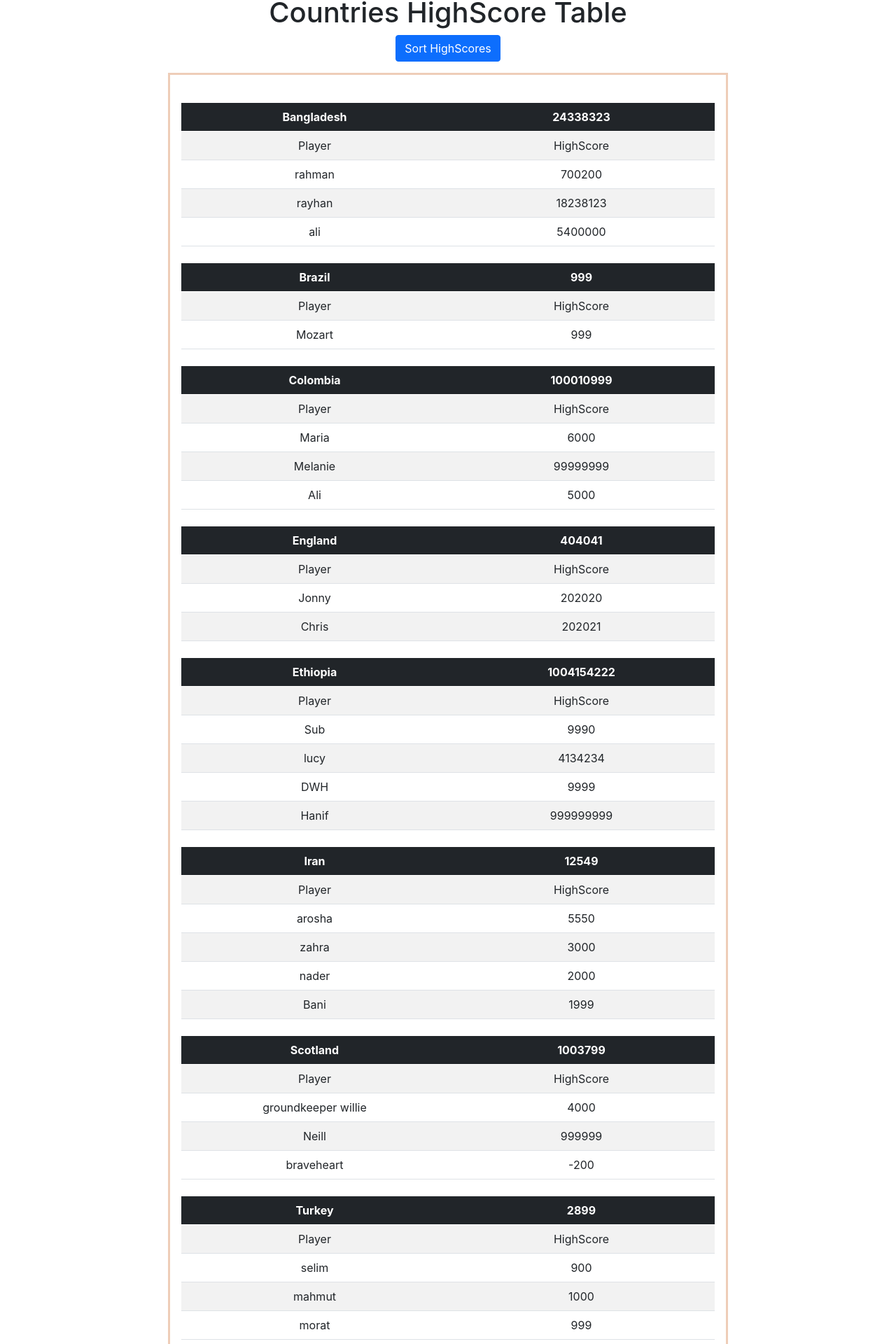
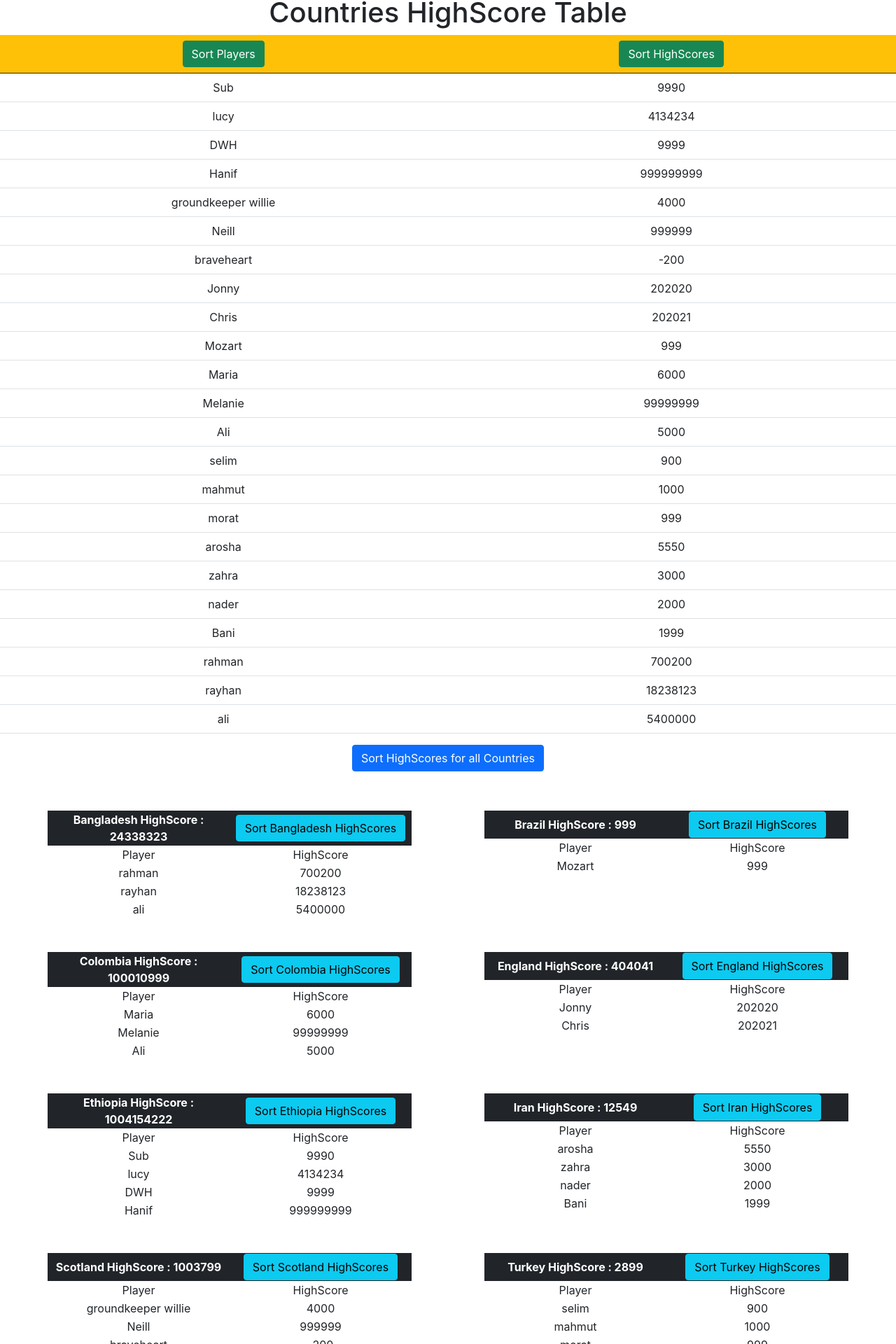
Before and after one commit to iTrip23/highScoresTable, a React (Create React App) app: page / in a window 1280 px wide. Shown: the part 6-1926 px from the top of the page at 70% size. Built offline with nearby package versions, Linux system fonts and the light colour scheme.

Commit message:
Level 5 done - Needs Styling

```diff
--- a/src/App.css
+++ b/src/App.css
@@ -3,8 +3,11 @@
 }
 
 .tableContainer {
-  max-width: 50rem;
-  border: 0.2rem solid rgba(200, 90, 20, 0.3);
+	/* border: 0.2rem solid rgba(200, 90, 20, 0.3); */
+	display: flex;
+	justify-content: space-around;
+	align-items: flex-start;
+	flex-wrap: wrap;
 }
 
 .App-logo {
--- a/src/App.js
+++ b/src/App.js
@@ -1,8 +1,8 @@
 import React, { useState } from 'react';
 import './App.css';
-import allCountryScores from './data/countries.js';
+import { allCountryScores, allPlayersNamesAndScores } from './data/countries.js';
 import HighScoreTable from './HighScoreTable.js';
-console.log(allCountryScores);
+import WorldWideTable from './WorldWidetable.js'
 
 function App() {
 	const [sort, setSort] = useState(true);
@@ -14,7 +14,8 @@ function App() {
 	return (
 		<div className="App">
 			<h1>Countries HighScore Table</h1>
-			<button className='btn btn-primary' onClick={SortHighScores}>Sort HighScores</button>
+			<WorldWideTable players={allPlayersNamesAndScores} />
+			<button className='btn btn-primary' onClick={SortHighScores}>Sort HighScores for all Countries</button>
 			<HighScoreTable AllHighScores={allCountryScores} />
 		</div>
 	);
--- /dev/null
+++ b/src/CountryTable.js
@@ -0,0 +1,34 @@
+import React, { useState } from 'react';
+
+const CountryTable = (props) => {
+	const [sort, setSort] = useState(true);
+	const SortHighScores = () => {
+		sort ? props.country.scores.sort((a, b) => a.s - b.s).reverse()
+			: props.country.scores.sort((a, b) => a.s - b.s);
+		setSort(!sort)
+	};
+	return (
+		<table className='m-4 mx-auto col-10 col-md-5' key={props.index}>
+			<thead className='bg-dark text-white'>
+				<tr>
+					<th scope="col">{props.country.name} HighScore : {props.country.totalScore}</th>
+					<th scope="col"><button className='btn btn-info' onClick={SortHighScores}>Sort {props.country.name} HighScores</button></th>
+				</tr>
+			</thead>
+			<tbody>
+				<tr>
+					<td className='w-50'>Player</td>
+					<td className='w-50'>HighScore</td>
+				</tr>
+				{props.country.scores.map((player, index) => (
+					<tr key={index}>
+						<td className='w-50'>{player.n}</td>
+						<td className='w-50'>{player.s}</td>
+					</tr>
+				))}
+			</tbody>
+		</table>
+	)
+}
+
+export default CountryTable;
--- a/src/HighScoreTable.js
+++ b/src/HighScoreTable.js
@@ -1,31 +1,15 @@
-const HighScoreTable = props => (
-	<div className='tableContainer mx-auto p-3 m-3'>
-		{props.AllHighScores.sort(
-			(a, b) => a.name.toLowerCase() < b.name.toLowerCase() ? -1 : 1
-		).map((country, index) => (
-			<table className='table table-striped m-4 mx-auto' key={index}>
-				<thead className='bg-dark text-white'>
-					<tr>
-						<th scope="col">{country.name}</th>
-						<th scope="col">{country.totalScore}</th>
-					</tr>
-				</thead>
-				<tbody>
-					<tr>
-						<td className='w-50'>Player</td>
-						<td className='w-50'>HighScore</td>
-					</tr>
-					{country.scores.map((player, index) => (
-						<tr key={index}>
-							<td className='w-50'>{player.n}</td>
-							<td className='w-50'>{player.s}</td>
-						</tr>
-					))}
-				</tbody>
-			</table>
-		)
-		)}
-	</div>
-)
+import React from 'react';
+import CountryTable from './CountryTable.js';
+
+const HighScoreTable = props => {
+
+	return (
+		<div className='tableContainer mx-auto p-3 m-3'>
+			{props.AllHighScores.sort(
+				(a, b) => a.name.toLowerCase() < b.name.toLowerCase() ? -1 : 1
+			).map((country, index) => <CountryTable country={country} index={index}/>)}
+		</div>
+	)
+}
 
 export default HighScoreTable;
--- /dev/null
+++ b/src/WorldWidetable.js
@@ -0,0 +1,36 @@
+import React, { useState } from 'react';
+
+const WorldWideTable = (props) => {
+	const [sortPlay, setSortPlay] = useState(true);
+	const [sortScores, setSortScores] = useState(true);
+	const sortAllPlayers = () => {
+		sortPlay ? props.players.sort((a, b) => a.n.toLowerCase() < b.n.toLowerCase() ? -1 : 1)
+			: props.players.sort((a, b) => a.n.toLowerCase() < b.n.toLowerCase() ? 1 : -1);
+		setSortPlay(!sortPlay)
+	}
+	const SortAllPlayersHighScores = () => {
+		sortScores ? props.players.sort((a, b) => a.s - b.s).reverse()
+			: props.players.sort((a, b) => a.s - b.s)
+		setSortScores(!sortScores)
+	}
+	return (
+		<table className='table'>
+			<thead className='bg-warning'>
+				<tr>
+					<th><button className='btn btn-success' onClick={sortAllPlayers}>Sort Players</button></th>
+					<th><button className='btn btn-success' onClick={SortAllPlayersHighScores}>Sort HighScores</button></th>
+				</tr>
+			</thead>
+			<tbody>
+				{props.players.map((player, index) => (
+					<tr key={index}>
+						<td>{player.n}</td>
+						<td>{player.s}</td>
+					</tr>
+				))}
+			</tbody>
+		</table>
+	)
+}
+
+export default WorldWideTable;
--- a/src/data/countries.js
+++ b/src/data/countries.js
@@ -31,12 +31,24 @@ let allCountryScores = [
     },
 ];
 
+let allPlayersNamesAndScores = [];
+
+const selectAndPushPlayers = countries => {
+    countries.map(country => country.scores.map(player => {
+        allPlayersNamesAndScores.push(player)
+        return 'added player'
+    }))
+    return "added this countries players";
+};
+
+selectAndPushPlayers(allCountryScores);
+
 const setCountryTotalScore = countries => countries.map(country => {
     let sumOfScores = 0;
     for (let i = 0; i < country.scores.length; i++) sumOfScores += Number(country.scores[i].s)
     country.totalScore = sumOfScores;
-    return 'Done, coffee time'
+    return 'coffee time';
 })
 setCountryTotalScore(allCountryScores);
 
-export default allCountryScores;
+export { allCountryScores, allPlayersNamesAndScores };
```
Lines whose indentation alone changed are shown as unchanged.
